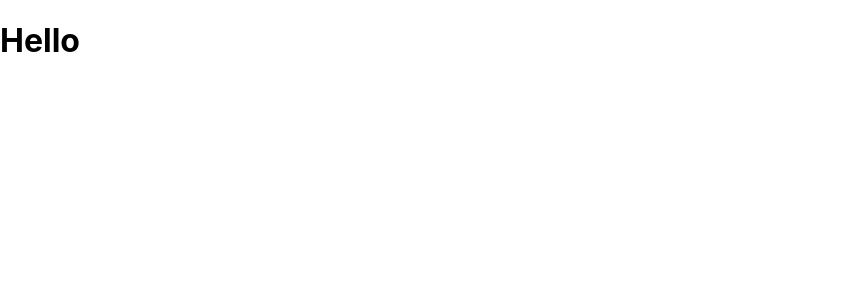
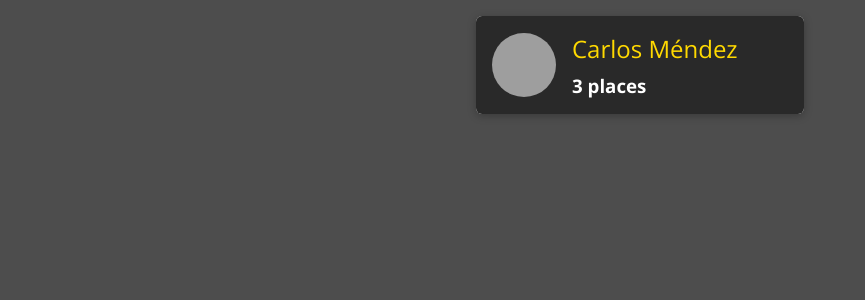
Before and after one commit to carlosmdez/favorite-places-app, a React (Create React App) app: page / in a window 1280 px wide. Shown: the top 300 px of the page, without its empty margins (0-865 px from the left). Built offline with nearby package versions, Linux system fonts and the light colour scheme; grey boxes are pictures that could not be loaded.

Commit message:
feat: Add new components

```diff
--- a/src/App.js
+++ b/src/App.js
@@ -1,10 +1,22 @@
 import React from 'react'
+import {
+  BrowserRouter as Router,
+  Route,
+  Redirect,
+  Switch
+} from 'react-router-dom'
+import Users from './user/pages/Users'
+import NewPlace from './places/pages/NewPlace'
 
-function App() {
+const App = () => {
   return (
-    <div className='App'>
-      <h1>Hello</h1>
-    </div>
+    <Router>
+      <Switch>
+        <Route path='/' exact component={Users} />
+        <Route path='/places/new' exact component={NewPlace} />
+        <Redirect to='/' />
+      </Switch>
+    </Router>
   )
 }
 
--- a/src/index.css
+++ b/src/index.css
@@ -1,13 +1,42 @@
+@import url('https://fonts.googleapis.com/css?family=Open+Sans:400,700&display=swap');
+
+* {
+  box-sizing: border-box;
+}
+
+html {
+  font-family: 'Open Sans', sans-serif;
+}
+
 body {
   margin: 0;
-  font-family: -apple-system, BlinkMacSystemFont, 'Segoe UI', 'Roboto', 'Oxygen',
-    'Ubuntu', 'Cantarell', 'Fira Sans', 'Droid Sans', 'Helvetica Neue',
-    sans-serif;
-  -webkit-font-smoothing: antialiased;
-  -moz-osx-font-smoothing: grayscale;
+  background: #4d4d4d;
 }
 
-code {
-  font-family: source-code-pro, Menlo, Monaco, Consolas, 'Courier New',
-    monospace;
+.slide-in-left-enter {
+  transform: translateX(-100%);
 }
+
+.slide-in-left-enter-active {
+  transform: translateX(0);
+  opacity: 1;
+  transition: all 200ms;
+}
+
+.slide-in-left-exit {
+  transform: translateX(0%);
+  opacity: 1;
+}
+
+.slide-in-left-exit-active {
+  transform: translateX(-100%);
+  opacity: 0;
+  transition: all 200ms;
+}
+
+.center {
+  text-align: center;
+  display: flex;
+  justify-content: center;
+  align-items: center;
+}
--- /dev/null
+++ b/src/places/pages/NewPlace.js
@@ -0,0 +1,11 @@
+import React from 'react'
+
+const NewPlace = () => {
+  return (
+    <div>
+      <h2>New place</h2>
+    </div>
+  )
+}
+
+export default NewPlace
--- /dev/null
+++ b/src/shared/components/UIElements/Avatar.css
@@ -0,0 +1,15 @@
+.avatar {
+  width: 100%;
+  height: 100%;
+  display: flex;
+  justify-content: center;
+  align-items: center;
+}
+
+.avatar img {
+  display: block;
+  border-radius: 50%;
+  width: 100%;
+  height: 100%;
+  object-fit: cover;
+}
--- /dev/null
+++ b/src/shared/components/UIElements/Avatar.js
@@ -0,0 +1,17 @@
+import React from 'react';
+
+import './Avatar.css';
+
+const Avatar = props => {
+  return (
+    <div className={`avatar ${props.className}`} style={props.style}>
+      <img
+        src={props.image}
+        alt={props.alt}
+        style={{ width: props.width, height: props.width }}
+      />
+    </div>
+  );
+};
+
+export default Avatar;
--- /dev/null
+++ b/src/shared/components/UIElements/Card.css
@@ -0,0 +1,8 @@
+.card {
+  margin: 0;
+  box-shadow: 0 2px 8px rgba(0, 0, 0, 0.26);
+  border-radius: 6px;
+  padding: 1rem;
+  overflow: hidden;
+  background: white;
+}
--- /dev/null
+++ b/src/shared/components/UIElements/Card.js
@@ -0,0 +1,13 @@
+import React from 'react';
+
+import './Card.css';
+
+const Card = props => {
+  return (
+    <div className={`card ${props.className}`} style={props.style}>
+      {props.children}
+    </div>
+  );
+};
+
+export default Card;
--- /dev/null
+++ b/src/user/components/UserItem.css
@@ -0,0 +1,49 @@
+.user-item {
+  margin: 1rem;
+  width: calc(45% - 2rem);
+  min-width: 17.5rem;
+}
+
+.user-item a {
+  display: flex;
+  align-items: center;
+  width: 100%;
+  height: 100%;
+  text-decoration: none;
+  padding: 1rem;
+  color: white;
+  background: #292929;
+}
+
+.user-item a:hover,
+.user-item a:active {
+  background: #ffd900;
+}
+
+.user-item__content {
+  padding: 0;
+}
+
+.user-item__image {
+  width: 4rem;
+  height: 4rem;
+  margin-right: 1rem;
+}
+
+.user-item__info h2 {
+  font-size: 1.5rem;
+  margin: 0 0 0.5rem 0;
+  font-weight: normal;
+  color: #ffd900;
+}
+
+.user-item:hover h2,
+.user-item:active h2,
+.user-item:hover h3,
+.user-item:active h3 {
+  color: #292929;
+}
+
+.user-item__info h3 {
+  margin: 0;
+}
--- /dev/null
+++ b/src/user/components/UserItem.js
@@ -0,0 +1,29 @@
+import React from 'react'
+import { Link } from 'react-router-dom'
+
+import Avatar from '../../shared/components/UIElements/Avatar'
+import Card from '../../shared/components/UIElements/Card'
+import './UserItem.css'
+
+const UserItem = props => {
+  const { name, image, placeCount } = props
+  return (
+    <li className='user-item'>
+      <Card className='user-item__content'>
+        <Link to={`/${props.id}/users`}>
+          <div className='user-item__image'>
+            <Avatar image={image} alt={name} />
+          </div>
+          <div className='user-item__info'>
+            <h2>{name}</h2>
+            <h3>
+              {placeCount} {placeCount > 1 ? 'places' : 'place'}
+            </h3>
+          </div>
+        </Link>
+      </Card>
+    </li>
+  )
+}
+
+export default UserItem
--- /dev/null
+++ b/src/user/components/UsersList.css
@@ -0,0 +1,10 @@
+.users-list {
+  list-style: none;
+  margin: 0 auto;
+  padding: 0;
+  width: 90%;
+  max-width: 50rem;
+  display: flex;
+  justify-content: center;
+  flex-wrap: wrap;
+}
--- /dev/null
+++ b/src/user/components/UsersList.js
@@ -0,0 +1,31 @@
+import React from 'react'
+
+import './UsersList.css'
+import UserItem from './UserItem'
+
+const UsersList = props => {
+  const { items } = props
+  if (items.length === 0) {
+    return (
+      <div className='center'>
+        <h2>No users found.</h2>
+      </div>
+    )
+  }
+  return (
+    <ul className="users-list">
+      {items.map(user => {
+        return (
+          <UserItem
+            key={user.id}
+            name={user.name}
+            image={user.image}
+            placeCount={user.places}
+          />
+        )
+      })}
+    </ul>
+  )
+}
+
+export default UsersList
--- /dev/null
+++ b/src/user/pages/Users.js
@@ -0,0 +1,17 @@
+import React from 'react'
+import UsersList from '../components/UsersList'
+
+const Users = () => {
+  const USERS = [
+    {
+      id: 'u1',
+      name: 'Carlos Méndez',
+      image: 'https://bit.ly/2vAyYsO',
+      places: 3
+    }
+  ]
+
+  return <UsersList items={USERS} />
+}
+
+export default Users
```
